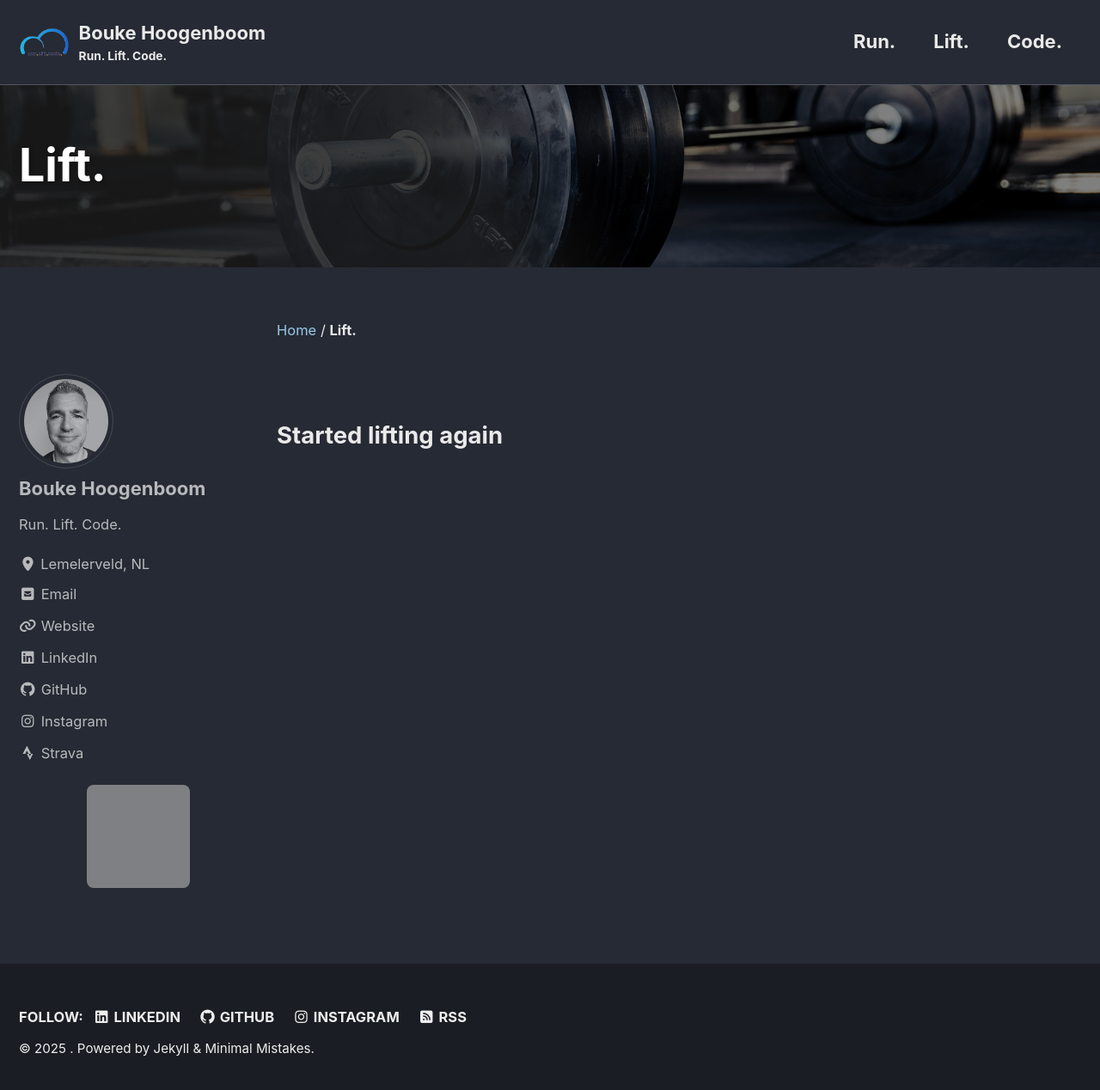
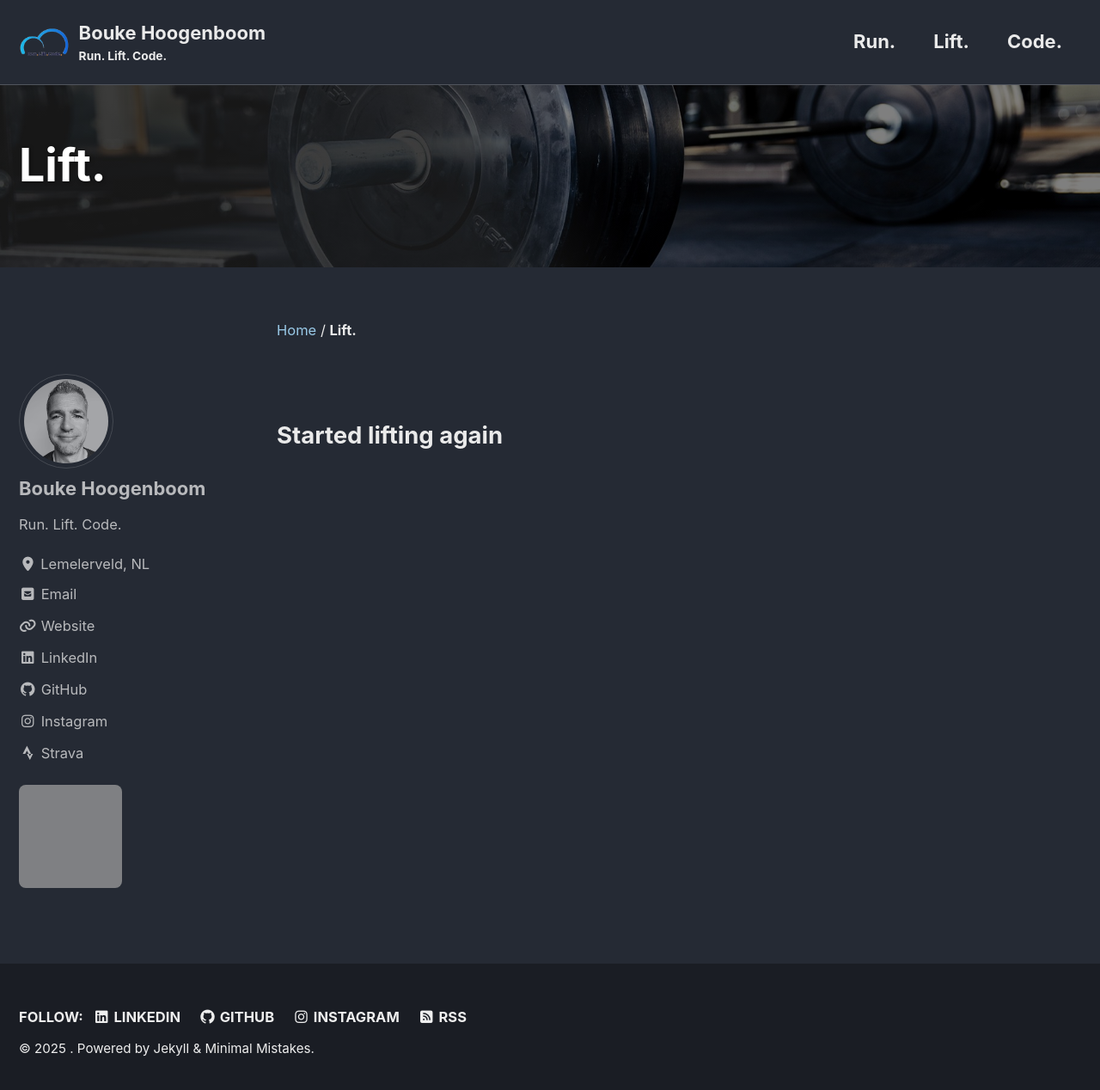
Before and after one commit to bhoogenboom/BoukeHoogenboom, a Jekyll site: the page built from _pages/lift.md, in a window 1280 px wide and 1275 px high. Shown: the top 1268 px of the window at 86% size. Built offline with Jekyll 4.4.1, drawn with Linux system fonts in a browser that asks for light colours; cached includes are drawn as plain includes; grey boxes are pictures that could not be loaded.

Commit message:
Left aligned

```diff
--- a/_includes/author-profile-custom-links.html
+++ b/_includes/author-profile-custom-links.html
@@ -5,7 +5,7 @@
     </a>
   </li>
 -->
-  <div style="text-align: center; margin: 1em 0;">
+  <div style="text-align: left; margin: 1em 0;">
     <img src="https://images.credly.com/size/340x340/images/336eebfc-0ac3-4553-9a67-b402f491f185/azure-administrator-associate-600x600.png"
          alt="Azure Administrator Associate Certification"
          style="width: 120px; height: 120px; border-radius: 8px;">
```
